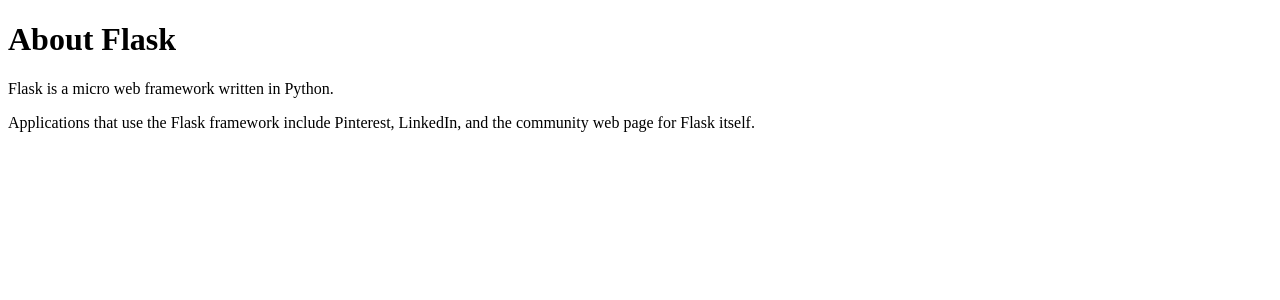
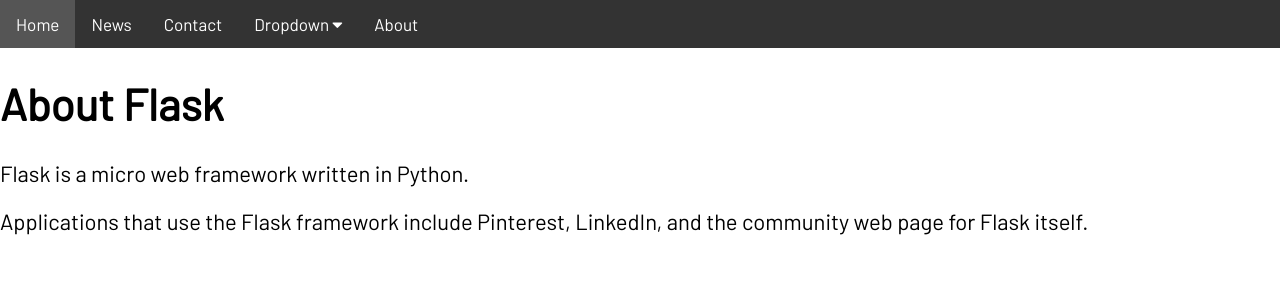
Before and after one commit to sebastian-graeff/flasksurveillanceproject, a Flask app: template templates/about.html in a window 1280 px wide. Shown: the top 300 px of the page. Run offline with Flask 3, Linux system fonts and the light colour scheme; the template is opened without the code that fills it, so the values that code supplies are empty.

Commit message:
Second commit

```diff
--- a/main.py
+++ b/main.py
@@ -6,9 +6,9 @@ app = Flask(__name__)
 def home():
     return render_template("home.html")
 
-@app.route("/salvador")
-def salvador():
-    return "Hello, Salvador"
+@app.route("/about")
+def about():
+    return render_template("about.html")
 
 if __name__ == "__main__":
     app.run(debug=True)
--- /dev/null
+++ b/static/script.js
@@ -0,0 +1,8 @@
+function myFunction() {
+    var x = document.getElementById("myTopnav");
+    if (x.className === "topnav") {
+      x.className += " responsive";
+    } else {
+      x.className = "topnav";
+    }
+  }
--- a/static/template.css
+++ b/static/template.css
@@ -0,0 +1,123 @@
+body{
+    font-family: Barlow;
+    font-size: 22px;
+    font-weight: 100;
+    margin: 0;
+    padding: 0;
+}
+/* Add a black background color to the top navigation */
+.topnav {
+    background-color: #333;
+    overflow: hidden;
+  }
+
+  /* Style the links inside the navigation bar */
+  .topnav a {
+    float: left;
+    display: block;
+    color: white;
+    text-align: center;
+    padding: 14px 16px;
+    text-decoration: none;
+    font-size: 17px;
+  }
+
+  /* Add an active class to highlight the current page */
+  .active a {
+    background-color: #ffffff;
+    color: black;
+  }
+
+  /* Hide the link that should open and close the topnav on small screens */
+  .topnav .icon {
+    display: none;
+    padding: 13px;
+  }
+
+  /* Dropdown container - needed to position the dropdown content */
+  .dropdown {
+    float: left;
+    overflow: hidden;
+  }
+
+  /* Style the dropdown button to fit inside the topnav */
+  .dropdown .dropbtn {
+    font-size: 17px;
+    border: none;
+    outline: none;
+    color: white;
+    padding: 14px 16px;
+    background-color: inherit;
+    font-family: inherit;
+    margin: 0;
+  }
+
+  /* Style the dropdown content (hidden by default) */
+  .dropdown-content {
+    display: none;
+    position: absolute;
+    background-color: #f9f9f9;
+    min-width: 160px;
+    box-shadow: 0px 8px 16px 0px rgba(0,0,0,0.2);
+    z-index: 1;
+  }
+
+  /* Style the links inside the dropdown */
+  .dropdown-content a {
+    float: none;
+    color: black;
+    padding: 12px 16px;
+    text-decoration: none;
+    display: block;
+    text-align: left;
+  }
+
+  /* Add a dark background on topnav links and the dropdown button on hover */
+  .topnav a:hover, .dropdown:hover .dropbtn {
+    background-color: #555;
+    color: white;
+  }
+
+  /* Add a grey background to dropdown links on hover */
+  .dropdown-content a:hover {
+    background-color: #ddd;
+    color: black;
+  }
+
+  /* Show the dropdown menu when the user moves the mouse over the dropdown button */
+  .dropdown:hover .dropdown-content {
+    display: block;
+  }
+
+  /* When the screen is less than 600 pixels wide, hide all links, except for the first one ("Home"). Show the link that contains should open and close the topnav (.icon) */
+  @media screen and (max-width: 600px) {
+    .topnav a:not(:first-child), .dropdown .dropbtn {
+      display: none;
+    }
+    .topnav a.icon {
+      float: right;
+      display: block;
+    }
+  }
+
+  /* The "responsive" class is added to the topnav with JavaScript when the user clicks on the icon. This class makes the topnav look good on small screens (display the links vertically instead of horizontally) */
+  @media screen and (max-width: 600px) {
+    .topnav.responsive {position: relative;}
+    .topnav.responsive a.icon {
+      position: absolute;
+      right: 0;
+      top: 0;
+    }
+    .topnav.responsive a {
+      float: none;
+      display: block;
+      text-align: left;
+    }
+    .topnav.responsive .dropdown {float: none;}
+    .topnav.responsive .dropdown-content {position: relative;}
+    .topnav.responsive .dropdown .dropbtn {
+      display: block;
+      width: 100%;
+      text-align: left;
+    }
+  }
--- a/templates/about.html
+++ b/templates/about.html
@@ -5,9 +5,14 @@
     <title>About Flask</title>
   </head>
   <body>
+    {% extends "template.html" %}
+    {% block content %}
+
     <h1> About Flask </h1>
     <p> Flask is a micro web framework written in Python.</p>
     <p> Applications that use the Flask framework include Pinterest,
       LinkedIn, and the community web page for Flask itself.</p>
+
+    {% endblock %}
   </body>
 </html>
--- a/templates/template.html
+++ b/templates/template.html
@@ -3,18 +3,32 @@
   <head>
     <meta charset="utf-8">
     <title>Flask Parent Template</title>
-   <link rel="stylesheet" href="{{ url_for('static',     filename='css/template.css') }}">
+
+    <link rel="stylesheet" href="{{ url_for('static',    filename='template.css') }}">
+    <link href='https://fonts.googleapis.com/css?family=Barlow' rel='stylesheet'>
+    <link rel="stylesheet" href="https://cdnjs.cloudflare.com/ajax/libs/font-awesome/4.7.0/css/font-awesome.min.css">
+
+    <script type=text/javascript src="{{url_for('static', filename='script.js')}}"></script>
+
   </head>
     <body>
       <header>
-      <div class="container">
-        <h1 class="logo">First Web App</h1>
-        <strong><nav>
-          <ul class="menu">
-            <li><a href="{{ url_for('home') }}">Home</a></li>
-            <li><a href="{{ url_for('about') }}">About</a></li>
-          </ul>
-        </nav></strong>
+        <div class="topnav" id="myTopnav">
+          <a href="#home" class="active">Home</a>
+          <a href="#news">News</a>
+          <a href="#contact">Contact</a>
+          <div class="dropdown">
+            <button class="dropbtn">Dropdown
+              <i class="fa fa-caret-down"></i>
+            </button>
+            <div class="dropdown-content">
+              <a href="#">Link 1</a>
+              <a href="#">Link 2</a>
+              <a href="#">Link 3</a>
+            </div>
+          </div>
+          <a href="#about">About</a>
+          <a href="javascript:void(0);" class="icon" onclick="myFunction()">&#9776;</a>
         </div>
       </header>
 
```
Lines whose indentation alone changed are shown as unchanged.
